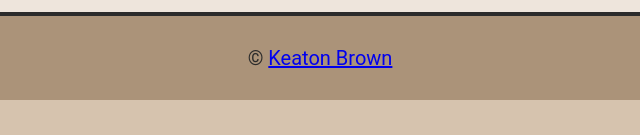
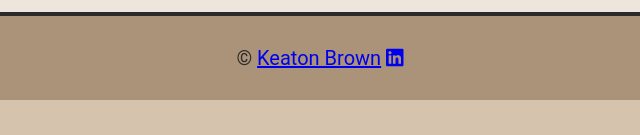
Before and after one commit to jkb08449/Resume-CV-Site, a website: page contact.html in a window 1280 px wide. Shown: the part 662-797 px from the top of the page, 320-960 px from the left. Drawn offline with Linux system fonts and the light colour scheme.

Commit message:
fixed linkedin link

```diff
--- a/contact.html
+++ b/contact.html
@@ -3,6 +3,7 @@
   <head>
     <meta charset="UTF-8" />
     <meta name="viewport" content="width=device-width, initial-scale=1.0" />
+    <link rel="stylesheet" href="https://cdnjs.cloudflare.com/ajax/libs/font-awesome/6.5.1/css/all.min.css" />
     <link rel="stylesheet" href="css/style.css" />
     <title>Keaton Brown</title>
 </head>
```
Also changed, not shown: index.html (+1 -0 lines).
